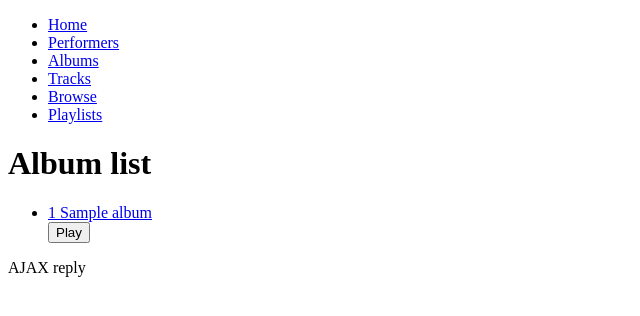
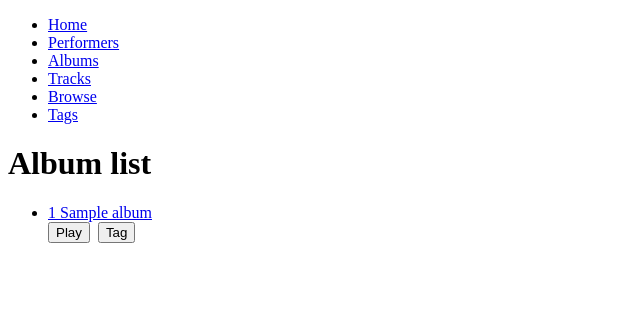
Before and after one commit to scot-work/music-player, a Flask app: page /album/ in a window 1280 px wide. Shown: the top 316 px of the page, without its empty margins (0-640 px from the left). Run offline with Flask 2, Linux system fonts and the light colour scheme; tables that the repository leaves empty hold one stand-in row (values such as "Sample post"); some libraries are stand-ins or nearby versions.

Commit message:
Worked on tagging

```diff
--- a/database_setup.py
+++ b/database_setup.py
@@ -52,12 +52,12 @@ class Tag(Base):
     id = Column(Integer, primary_key=True)
     name = Column(String(80), nullable=False)
 
-class Tag_Album(Base):
-    __tablename__ = 'tag_album'
+class Tag_Track(Base):
+    __tablename__ = 'tag_track'
 
     id = Column(Integer, primary_key=True)
     tag = Column(Integer, ForeignKey('tag.id'))
-    album = Column(Integer, ForeignKey('album.id'))
+    track = Column(Integer, ForeignKey('track.id'))
 
 engine = create_engine('sqlite:///music_player.db')
 
--- a/player.py
+++ b/player.py
@@ -1,7 +1,7 @@
 from flask import Flask, render_template, request, redirect, url_for, jsonify
 from sqlalchemy import create_engine, exists, and_
 from sqlalchemy.orm import sessionmaker
-from database_setup import Base, Track, Performer, Album
+from database_setup import Base, Track, Performer, Album, Tag, Tag_Track
 from mutagen.mp3 import MP3
 from mutagen.easyid3 import EasyID3
 import os
@@ -169,8 +169,13 @@ def listAlbums():
     # albums = session.query(Album).order_by(Album.performer).all()
     # session.query(User).join(Address, User.id==Address.user_id)
     albums = session.query(Album).all()
-    print albums
     return render_template('listAlbums.html', albums = albums)
+
+@app.route('/album/<int:album_id>/tag')
+def tagAlbum(album_id):
+    album = session.query(Album).filter_by(id = album_id).one()
+    tags = session.query(Tag).all()
+    return render_template('tagAlbum.html', album = album, tags = tags)
 
 @app.route('/album/<int:album_id>/')
 def albumDetails(album_id):
@@ -188,6 +193,21 @@ def playAlbum(album_id):
     return render_template('playAlbum.html', tracks = album_tracks,
         album_title = album.title)
 
+@app.route('/tag/')
+def listTags():
+    tags = session.query(Tag).all()
+    return render_template('listTags.html', tags = tags)
+
+@app.route('/tag/new/', methods=['GET', 'POST'])
+def newTag():
+    if request.method == 'POST':
+        newTag = Tag(name = request.form['name'])
+        session.add(newTag)
+        session.commit()
+        return redirect(url_for('listTags'))
+    else:
+        return render_template('newTag.html')
+
 # Scan for tracks
 @app.route('/scan/')
 def scan():
@@ -204,6 +224,32 @@ def test():
     print "AJAX request received"
     message = request.args.get('message')
     return jsonify(result = str(message))
+
+@app.route('/_ajax_edit_track')
+def updateRating():
+    track_id = request.args.get('track_id')
+    track = session.query(Track).filter_by(id = track_id).one()
+    selected_tags_query = session.query(Tag_Track).filter_by(track = track.id).all()
+    all_tags_query = session.query(Tag).all()
+    all_tags = {}
+    for tag in all_tags_query:
+        all_tags[tag.id] = tag.name
+    selected_tags = {}
+    for tag in selected_tags_query:
+        print "Selected tags"
+        print "id: " + str(tag.id)
+        print "tag id: " + str(tag.tag)
+        tag_name_query = session.query(Tag).filter_by(id = tag.tag).one()
+        print tag_name_query.name
+        selected_tags[tag.tag] = tag_name_query.name
+
+    json_response = {}
+    json_response['title'] = track.title
+    json_response['rating'] = track.rating
+    json_response['all_tags'] = all_tags
+    json_response['selected_tags'] = selected_tags
+    return jsonify(json_response)
+
 
 @app.route('/_ajax_track_played/')
 def trackPlayed():
@@ -291,8 +337,8 @@ def recurse(path, artist_set, album_set):
                 newPerformer = Performer(name = performer_name,
                     sort_name = performer_name)
                 session.add(newPerformer)
+                performer_id = newPerformer.id
                 session.commit()
-                performer_id = newPerformer.id
 
             # TODO Check for performer to eliminate duplicate album titles (II)
             album_query = session.query(Album).filter(and_
--- a/templates/base.html
+++ b/templates/base.html
@@ -17,7 +17,7 @@
         <li><a href = "{{ url_for('listAlbums')}}">Albums</a></li>
         <li><a href = "{{ url_for('listTracks')}}">Tracks</a></li>
         <li><a href = "{{ url_for('browseFiles', path = '/Users/scotclose/Development/repositories/music-player/static') }}">Browse</a></li>
-        <li><a href = "#">Playlists</a></li>
+        <li><a href = "{{ url_for('listTags')}}">Tags</a></li>
     </ul>
 </div>
 
@@ -28,7 +28,6 @@
     </div>
     <div class="right">
         {% block right %}
-        <p id = "result">AJAX reply</p>
         {% endblock %}
     </div>
 </div>
--- a/templates/listAlbums.html
+++ b/templates/listAlbums.html
@@ -13,7 +13,11 @@
         {% for album in albums %}
         <li>
             <a href="{{ url_for('albumDetails', album_id = album.id) }}">{{ album.performer }}&nbsp;{{ album.title }}</a><br />
-            <a href="{{ url_for('playAlbum', album_id = album.id) }}"><button type="button">Play</button></a>
+            <a href="{{ url_for('playAlbum', album_id = album.id) }}">
+                <button type="button">Play</button></a>&nbsp;
+            <a href="{{ url_for('tagAlbum', album_id = album.id) }}">
+                <button type = "button">Tag</button>
+            </a>
         </li>
         {% endfor %}
     </ul>
```
Also changed, not shown: templates/playAlbum.html (+55 -11 lines).
